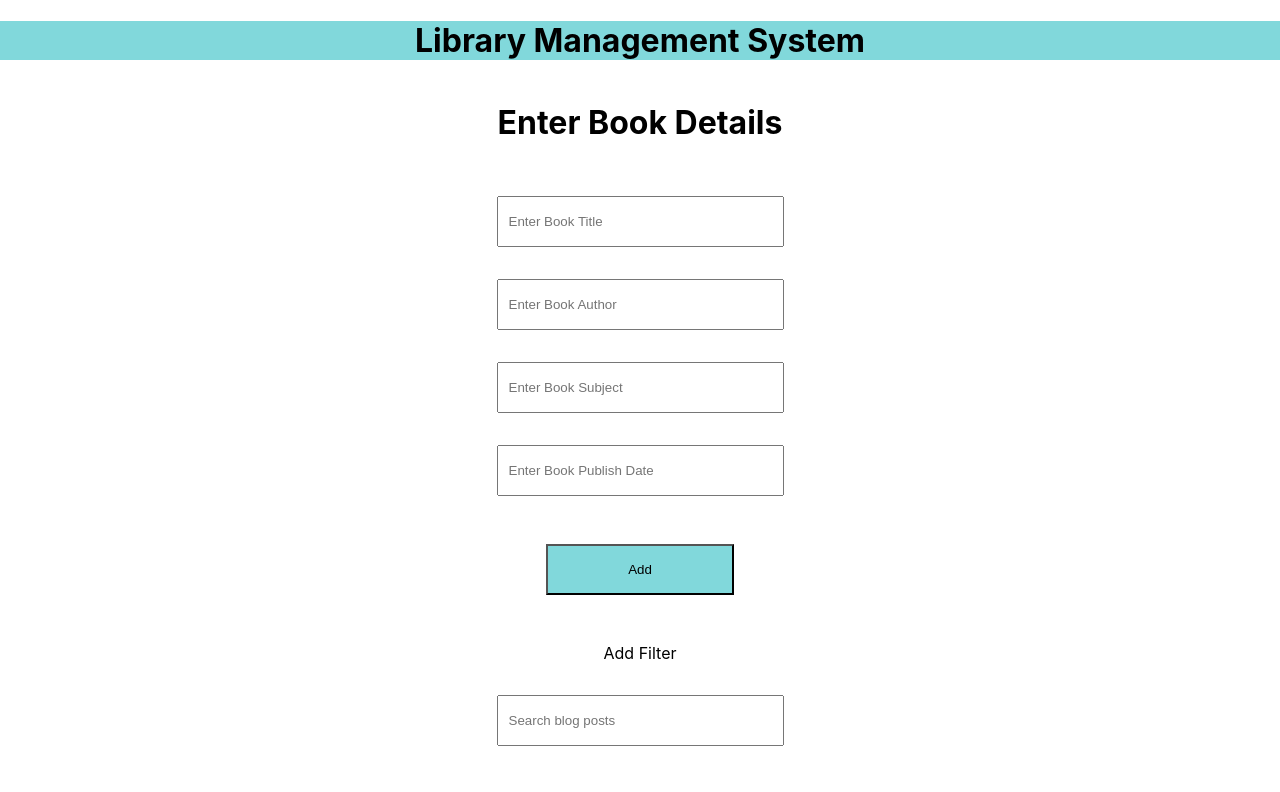
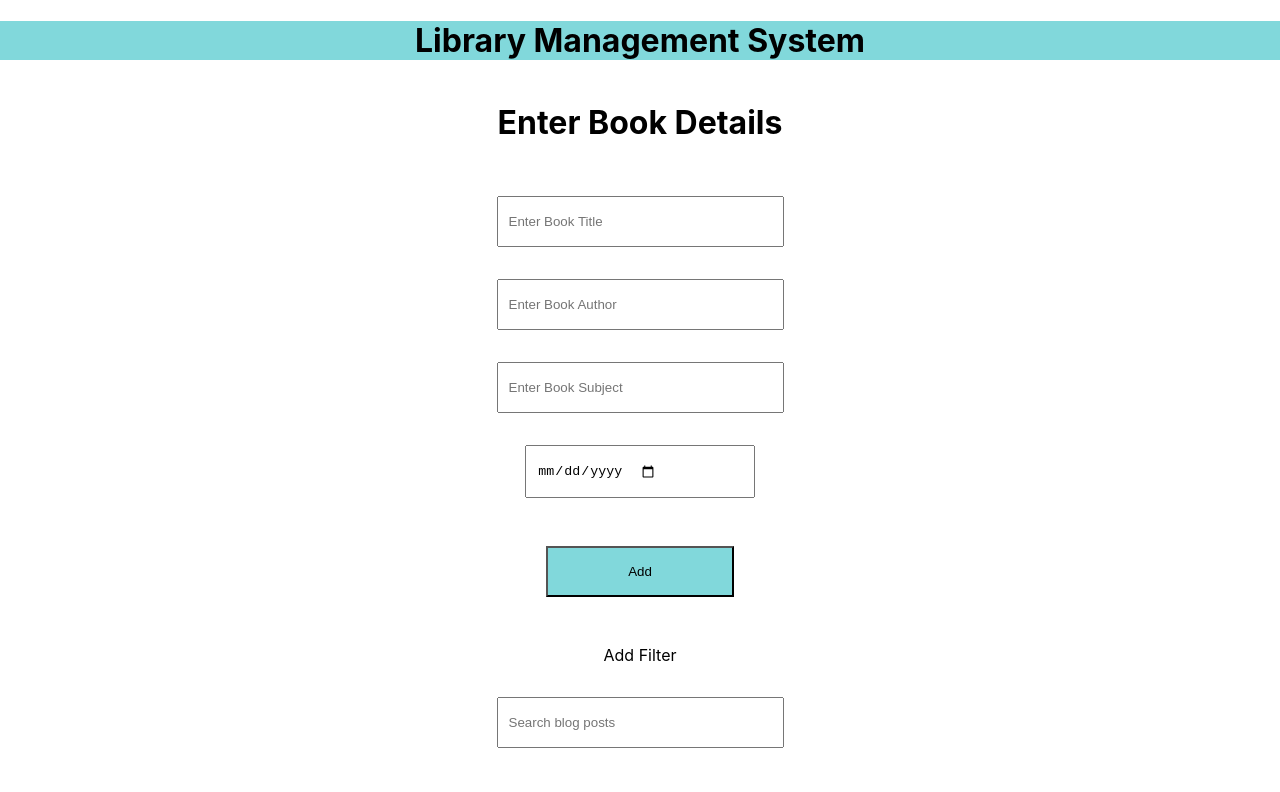
Before and after one commit to AayushmaanRawat/libmanagemant.github.io, a React (Create React App) app: page / in a window 1280 px wide. Shown: the top 792 px of the page. Built offline with nearby package versions, Linux system fonts and the light colour scheme; some icons are missing.

Commit message:
Update addbook.jsx

```diff
--- a/src/components/addbooks/addbook.jsx
+++ b/src/components/addbooks/addbook.jsx
@@ -1,6 +1,6 @@
 import React, { useState } from "react";
 import initialList from "../bookslist";
-import 'boxicons'
+import 'boxicons';
 import "./addbook.css";
 
 const Addbook = () => {
@@ -32,10 +32,10 @@ const Addbook = () => {
     authorValue = event.target.value;
   };
   const getsubjectValue = (event) => {
-    dateValue = event.target.value;
+    subjectValue = event.target.value;
   };
   const getdateValue = (event) => {
-    subjectValue = event.target.value;
+    dateValue  = event.target.value;
   };
 
   // button function
@@ -43,8 +43,9 @@ const Addbook = () => {
     const newList = list.concat({
       title: bookValue,
       author: authorValue,
+      subject: subjectValue,
       date: dateValue,
-      subject: subjectValue,
+
     });
     setList(newList);
   }
@@ -66,7 +67,7 @@ const Addbook = () => {
         />
         <input placeholder="Enter Book Author" onChange={getauthorValue} />
         <input placeholder="Enter Book Subject" onChange={getsubjectValue} />
-        <input placeholder="Enter Book Publish Date" onChange={getdateValue} />
+        <input type="date" placeholder="Enter Book Publish Date" onChange={getdateValue} />
         <button className="btn" onClick={handleAdd}>
           Add
         </button>
```
